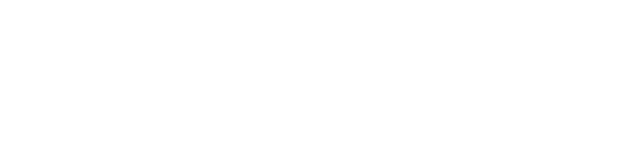
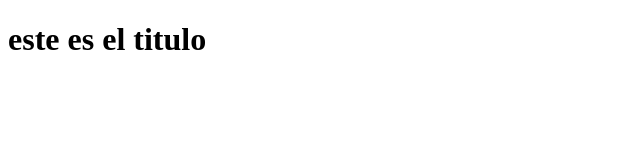
Before and after one commit to Krisnazz/proyecto-miami-shop, a plain HTML site: page index.html in a window 1280 px wide. Shown: the whole page, without its empty margins (0-640 px from the left). Drawn offline with Linux system fonts and the light colour scheme.

Commit message:
primer cambio, puse un titulo

```diff
--- a/index.html
+++ b/index.html
@@ -7,6 +7,6 @@
     <title>Document</title>
 </head>
 <body>
-
+    <h1>este es el titulo</h1>
 </body>
 </html>
```
